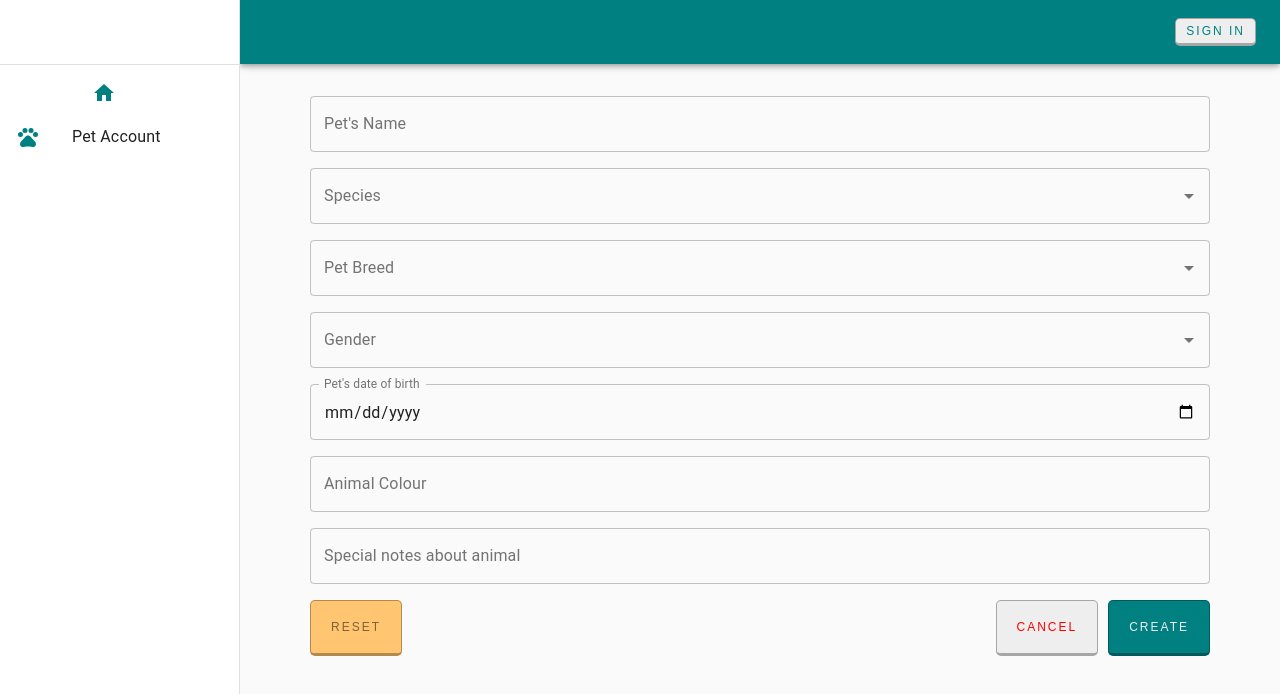
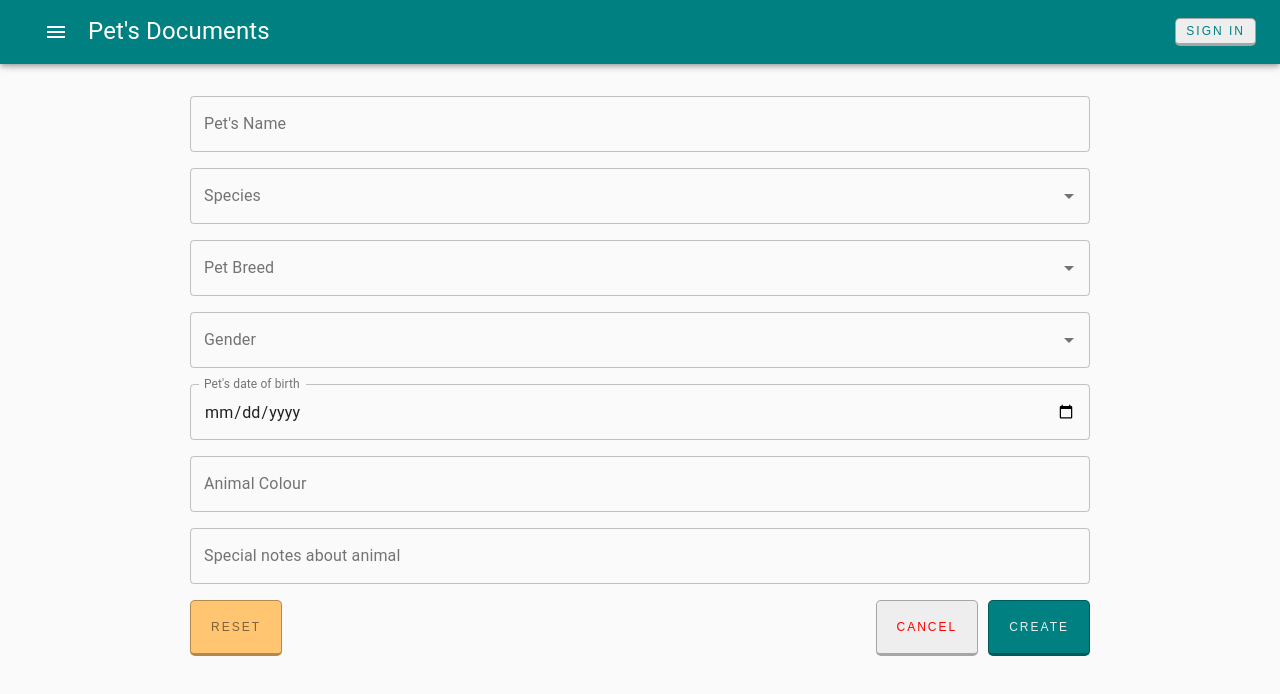
Before and after one commit to irynaborsuk/pet-documents, a React (Create React App) app: page /create-pet-form in a window 1280 px wide. Shown: the top 694 px of the page. Built offline with nearby package versions, Linux system fonts and the light colour scheme.

Commit message:
updated drawer

```diff
--- a/src/App.tsx
+++ b/src/App.tsx
@@ -1,4 +1,4 @@
-import React from 'react';
+import React, { Fragment } from 'react';
 import './App.css';
 import {
 	BrowserRouter as Router,
@@ -6,82 +6,24 @@ import {
 	Route
 } from 'react-router-dom';
 import { makeStyles, Theme, createStyles } from '@material-ui/core/styles';
-import Drawer from '@material-ui/core/Drawer';
-import AppBar from '@material-ui/core/AppBar';
-import Toolbar from '@material-ui/core/Toolbar';
-import Divider from '@material-ui/core/Divider';
-import IconButton from '@material-ui/core/IconButton';
-import MenuIcon from '@material-ui/icons/Menu';
 import Dashboard from './containers/Dashboard/Dashboard';
-import SignInButton from './UI/SignInButton';
 import PetAccount from './containers/PetAccount/PetAccount';
-import NavigationList from './components/NavigationList';
 import AddNewPet from './containers/PetAccount/AddNewPet';
-import { Avatar, Card, CardActions, CardHeader, Hidden, Menu, MenuItem } from '@material-ui/core';
-import { useAuth0 } from '@auth0/auth0-react';
-import SignOutButton from './UI/SignOutButton';
 import withLocalTheme from './hoc/withLocalTheme';
 import { useAxiosInterceptors } from './hooks/useAxiosInterceptors';
 import PetProfile from './containers/PetAccount/PetProfile';
-
-const drawerWidth = 240;
+import Header from './components/Header';
 
 const useStyles = makeStyles((theme: Theme) =>
 	createStyles({
-		root: {
-			display: 'flex',
-		},
-		drawer: {
-			[theme.breakpoints.up('sm')]: {
-				width: drawerWidth,
-				flexShrink: 0
-			}
-		},
-		appBar: {
-			[theme.breakpoints.up('sm')]: {
-				width: `calc(100% - ${drawerWidth}px)`,
-				marginLeft: drawerWidth
-			},
-			backgroundColor: theme.palette.primary.main,
-		},
-		menuButton: {
-			marginRight: theme.spacing(2),
-			[theme.breakpoints.up('sm')]: {
-				display: 'none'
-			},
-			color: theme.palette.primary.main,
-		},
 		// necessary for content to be below app bar
 		toolbar: theme.mixins.toolbar,
-		toolBarEnd: {
-			display: 'flex',
-			justifyContent: 'space-between',
-			[theme.breakpoints.up('sm')]: {
-				justifyContent: 'flex-end'
-			}
-		},
-		drawerPaper: {
-			width: drawerWidth,
-		//	backgroundColor: theme.palette.primary.main,
-		},
+
 		content: {
 			flexGrow: 1,
 			padding: theme.spacing(3)
-		},
-		large: {
-			width: theme.spacing(7),
-			height: theme.spacing(7),
-		},
-		avatarMenuStyles: {
-			display: 'flex',
-			flexDirection: 'column',
-			justifyContent: 'center',
-		},
-		usersStyles: {
-			display: 'flex',
-			flexDirection: 'column',
-			alignItems: 'center',
-		},
+		}
+
 	})
 );
 
@@ -89,134 +31,23 @@ function App() {
 	useAxiosInterceptors();
 
 	const classes = useStyles();
-	const [mobileOpen, setMobileOpen] = React.useState(false);
-	const { user, isAuthenticated } = useAuth0();
-	const [anchorEl, setAnchorEl] = React.useState<null | HTMLElement>(null);
-	const isMenuOpen = Boolean(anchorEl);
-	const petID = '';
-
-	const handleDrawerToggle = () => {
-		setMobileOpen(!mobileOpen);
-	};
-
-	const handleAvatarToggle = (event: React.MouseEvent<HTMLElement>) => {
-		setAnchorEl(event.currentTarget);
-	}
-
-	const handleAvatarMenuClose = () => {
-		setAnchorEl(null);
-	};
-
-	const renderMenu = (
-		<Menu
-			anchorEl={anchorEl}
-			anchorOrigin={{ vertical: 'top', horizontal: 'right' }}
-			keepMounted
-			transformOrigin={{ vertical: 'top', horizontal: 'right' }}
-			open={isMenuOpen}
-			onClose={handleAvatarMenuClose}
-			onClick={() => setAnchorEl(null)}
-		>
-			<MenuItem className={classes.avatarMenuStyles}>
-
-				{isAuthenticated && (
-					<Card>
-						<CardHeader
-							avatar={
-								<Avatar src={user.picture} alt={user.name} className={classes.large}/>
-							}
-							title={user.name}
-							subheader={user.email}
-						/>
-					</Card>
-				)}
-
-				<CardActions>
-					<SignOutButton/>
-				</CardActions>
-			</MenuItem>
-		</Menu>
-	);
-
-	const drawer = (
-		<div>
-			<div className={classes.toolbar}/>
-			<Divider/>
-			<NavigationList/>
-		</div>
-	);
 
 	return (
 		<Router>
-			<div className={classes.root}>
-				<AppBar
-					position="fixed"
-					className={classes.appBar}
-				>
-					<Toolbar className={classes.toolBarEnd}>
-						<IconButton
-							color="inherit"
-							aria-label="open drawer"
-							onClick={handleDrawerToggle}
-							className={classes.menuButton}
-							edge="start"
-						>
-							<MenuIcon/>
-						</IconButton>
+			<main className={classes.content}>
+				<div className={classes.toolbar}/>
 
-						{isAuthenticated ?
-							<MenuItem
-								onClick={handleAvatarToggle}
-							>
-								<Avatar src={user.picture} alt={user.name} />
-							</MenuItem>
-							:
-							<SignInButton/>
-						}
-					</Toolbar>
-				</AppBar>
-				<nav className={classes.drawer} aria-label="mailbox folders">
-					<Hidden smUp implementation="css">
-						<Drawer
-							variant="temporary"
-							anchor="left"
-							className={classes.drawer}
-							classes={{
-								paper: classes.drawerPaper
-							}}
-							open={mobileOpen}
-							onClose={handleDrawerToggle}
-							ModalProps={{
-								keepMounted: true
-							}}
-						>
-							{drawer}
-						</Drawer>
-					</Hidden>
-					<Hidden xsDown implementation="css">
-						<Drawer
-							classes={{ paper: classes.drawerPaper }}
-							variant="permanent"
-							open
-						>
-							{drawer}
-						</Drawer>
-					</Hidden>
-				</nav>
-
-				<main className={classes.content}>
-					<div className={classes.toolbar}/>
-
-					<Switch>
+				<Switch>
+					<Fragment>
+						<Header/>
 						<Route path="/" exact><Dashboard/></Route>
 						<Route path="/pet-account"><PetAccount/></Route>
 						<Route path="/create-pet-form"><AddNewPet/></Route>
-						<Route path={"/pet/:id"}><PetProfile/></Route>
-					</Switch>
+						<Route path={'/pet/:id'}><PetProfile/></Route>
+					</Fragment>
+				</Switch>
 
-				</main>
-				{renderMenu}
-			</div>
+			</main>
 		</Router>
 	);
 }
--- /dev/null
+++ b/src/components/Header.tsx
@@ -0,0 +1,102 @@
+import React from 'react';
+import LeftDrawerMenu from './LeftDrawerMenu';
+import { Avatar, Card, CardActions, CardHeader, Menu, MenuItem } from '@material-ui/core';
+import SignOutButton from '../UI/SignOutButton';
+import { useAuth0 } from '@auth0/auth0-react';
+import { createStyles, makeStyles, Theme } from '@material-ui/core/styles';
+import Toolbar from '@material-ui/core/Toolbar';
+import SignInButton from '../UI/SignInButton';
+import AppBar from '@material-ui/core/AppBar';
+
+const useStyles = makeStyles((theme: Theme) =>
+	createStyles({
+		large: {
+			width: theme.spacing(7),
+			height: theme.spacing(7),
+		},
+		avatarMenuStyles: {
+			display: 'flex',
+			flexDirection: 'column',
+			justifyContent: 'center',
+		},
+		toolBar: {
+			display: 'flex',
+			justifyContent: 'space-between',
+		},
+		labelStyles: {
+			fontSize: 'x-large'
+		}
+	})
+);
+
+const Header = () => {
+	const classes = useStyles();
+	const { user, isAuthenticated } = useAuth0();
+	const [anchorEl, setAnchorEl] = React.useState<null | HTMLElement>(null);
+	const isMenuOpen = Boolean(anchorEl);
+
+	const handleAvatarToggle = (event: React.MouseEvent<HTMLElement>) => {
+		setAnchorEl(event.currentTarget);
+	}
+
+	const handleAvatarMenuClose = () => {
+		setAnchorEl(null);
+	};
+
+	const renderMenu = (
+		<Menu
+			anchorEl={anchorEl}
+			anchorOrigin={{ vertical: 'top', horizontal: 'right' }}
+			keepMounted
+			transformOrigin={{ vertical: 'top', horizontal: 'right' }}
+			open={isMenuOpen}
+			onClose={handleAvatarMenuClose}
+			onClick={() => setAnchorEl(null)}
+		>
+			<MenuItem className={classes.avatarMenuStyles}>
+				{isAuthenticated && (
+					<Card>
+						<CardHeader
+							avatar={
+								<Avatar src={user.picture} alt={user.name} className={classes.large}/>
+							}
+							title={user.name}
+							subheader={user.email}
+						/>
+					</Card>
+				)}
+
+				<CardActions>
+					<SignOutButton/>
+				</CardActions>
+			</MenuItem>
+		</Menu>
+	);
+
+	return (
+		<div>
+			<AppBar position="fixed">
+				<Toolbar className={classes.toolBar}>
+
+					<div className={classes.toolBar}>
+						<LeftDrawerMenu/>
+						<div className={classes.labelStyles}>Pet's Documents</div>
+					</div>
+
+					{isAuthenticated ?
+						<MenuItem
+							onClick={handleAvatarToggle}
+						>
+							<Avatar src={user.picture} alt={user.name}/>
+						</MenuItem>
+						:
+						<SignInButton/>
+					}
+				</Toolbar>
+			</AppBar>
+			{renderMenu}
+		</div>
+	);
+};
+
+export default Header;
--- /dev/null
+++ b/src/components/LeftDrawerMenu.tsx
@@ -0,0 +1,60 @@
+import React from 'react';
+import SwipeableDrawer from '@material-ui/core/SwipeableDrawer';
+import Button from '@material-ui/core/Button';
+import NavigationList from './NavigationList';
+import MenuIcon from '@material-ui/icons/Menu';
+import { createStyles, makeStyles, Theme } from '@material-ui/core/styles';
+
+const useStyles = makeStyles((theme: Theme) =>
+	createStyles({
+		menuIconStyles: {
+			fill: theme.palette.primary.contrastText
+		}
+	})
+);
+
+type Anchor = 'left';
+
+export default function LeftDrawerMenu () {
+	const classes = useStyles();
+	const [state, setState] = React.useState({
+		left: false,
+	});
+
+	const toggleDrawer = (anchor: Anchor, open: boolean) => (
+		event: React.KeyboardEvent | React.MouseEvent,
+	) => {
+		if (
+			event &&
+			event.type === 'keydown' &&
+			((event as React.KeyboardEvent).key === 'Tab' ||
+				(event as React.KeyboardEvent).key === 'Shift')
+		) {
+			return;
+		}
+
+		setState({ ...state, [anchor]: open });
+	};
+
+	return (
+		<div>
+			{(['left'] as Anchor[]).map((anchor) => (
+				<React.Fragment key={anchor}>
+					<Button onClick={toggleDrawer(anchor, true)}>
+						<MenuIcon
+							className={classes.menuIconStyles}
+						/>
+					</Button>
+					<SwipeableDrawer
+						anchor={anchor}
+						open={state[anchor]}
+						onClose={toggleDrawer(anchor, false)}
+						onOpen={toggleDrawer(anchor, true)}
+					>
+						{<NavigationList/>}
+					</SwipeableDrawer>
+				</React.Fragment>
+			))}
+		</div>
+	);
+}
--- a/src/components/NavigationList.tsx
+++ b/src/components/NavigationList.tsx
@@ -6,10 +6,13 @@ import ListItemText from '@material-ui/core/ListItemText';
 import List from '@material-ui/core/List';
 import { useHistory } from 'react-router';
 import HomeIcon from '@material-ui/icons/Home';
-import { makeStyles, useTheme, Theme, createStyles } from '@material-ui/core/styles';
+import { makeStyles, Theme, createStyles } from '@material-ui/core/styles';
 
 const useStyles = makeStyles((theme: Theme) =>
 	createStyles({
+		root: {
+			width: '250px'
+		},
 		homeButton: {
 			display: 'flex',
 			justifyContent: 'center'
@@ -23,7 +26,7 @@ const NavigationList = () => {
 	const classes = useStyles();
 	const history = useHistory();
 	return (
-		<List>
+		<List className={classes.root}>
 			<ListItem
 				className={classes.homeButton}
 				button
--- a/src/containers/Dashboard/Dashboard.tsx
+++ b/src/containers/Dashboard/Dashboard.tsx
@@ -1,5 +1,6 @@
 import React from 'react';
 import CarouselInfo from '../CaruselInfo/CarouselInfo';
+import LeftDrawerMenu from '../../components/LeftDrawerMenu';
 
 const Dashboard = () => {
 	return (
@@ -10,7 +11,6 @@ const Dashboard = () => {
 			<p>Maybe here will be the page number 2 - Pet Care  and 3 - Feeding</p>
 			<p>Or feeding like notification in header</p>
 			<p>Also here may be a calendar</p>
-
 		</div>
 	);
 };
```
